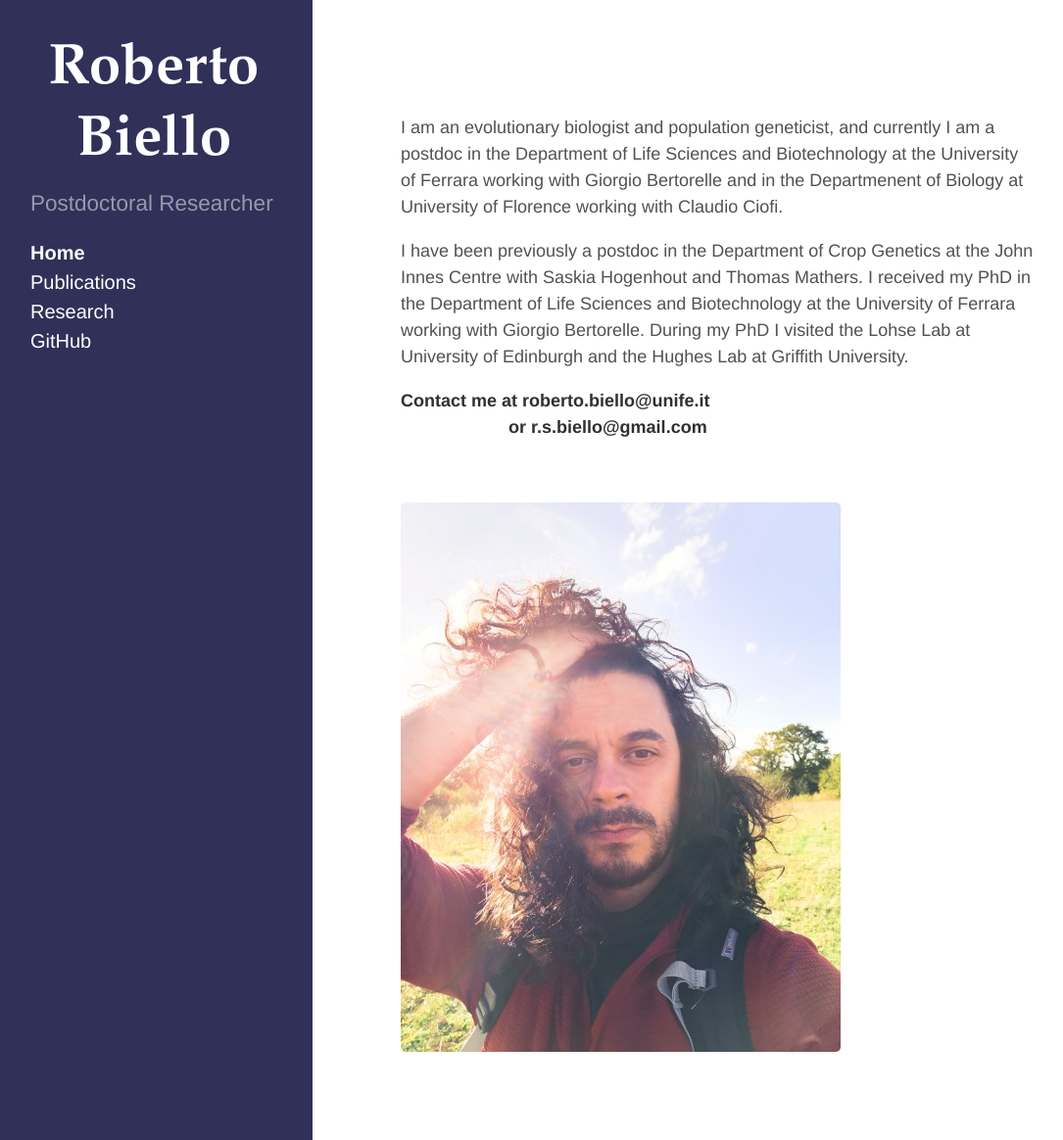
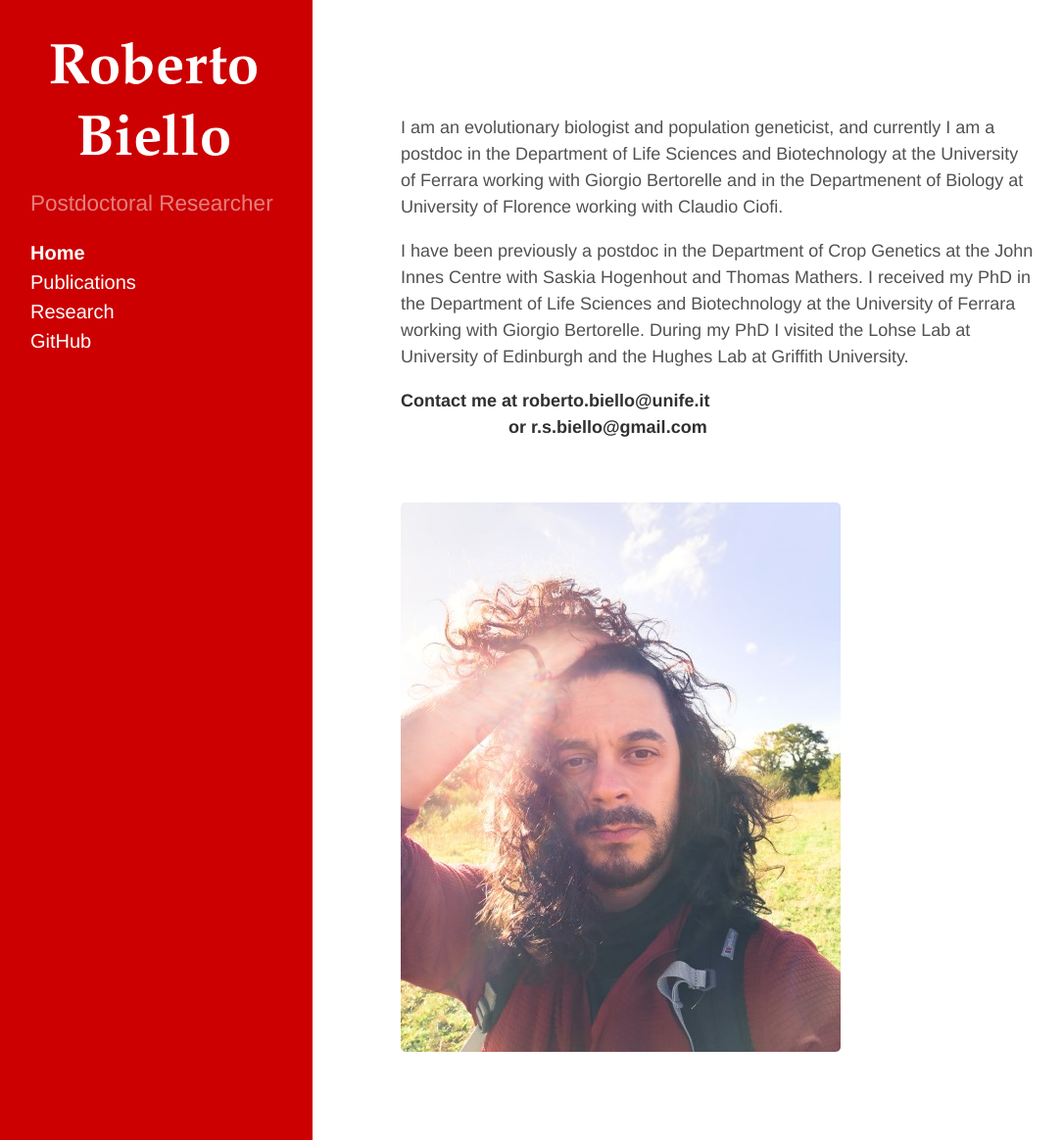
Before and after one commit to rsbiello/rsbiello.github.io, a Jekyll site: the page built from index.md, in a window 1280 px wide and 1164 px high. Shown: the whole window at 98% size, without its empty margins (5-1090 px from the left). Built offline with Jekyll 4.4.1, drawn with Linux system fonts in a browser that asks for light colours; Markdown is read by kramdown in place of the engine named in the settings.

Commit message:
Update hyde.css

```diff
--- a/public/css/hyde.css
+++ b/public/css/hyde.css
@@ -61,7 +61,7 @@ html {
   text-align: center;
   padding: 2rem 1rem;
   color: rgba(255,255,255,.5);
-  background-color: #303059; /* this edits background color of sidebar */
+  background-color: #CC0000; /* this edits background color of sidebar */
 }
 @media (min-width: 48rem) {
   .sidebar {
```
